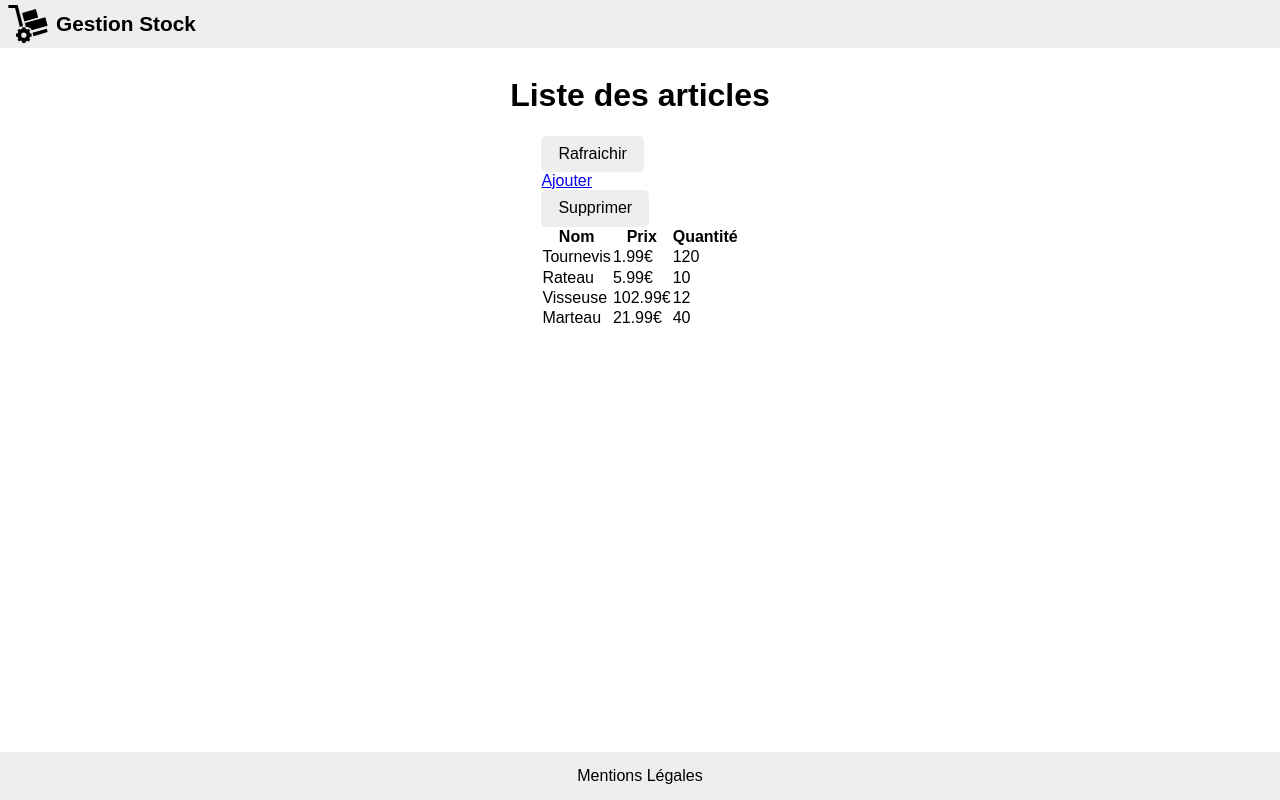
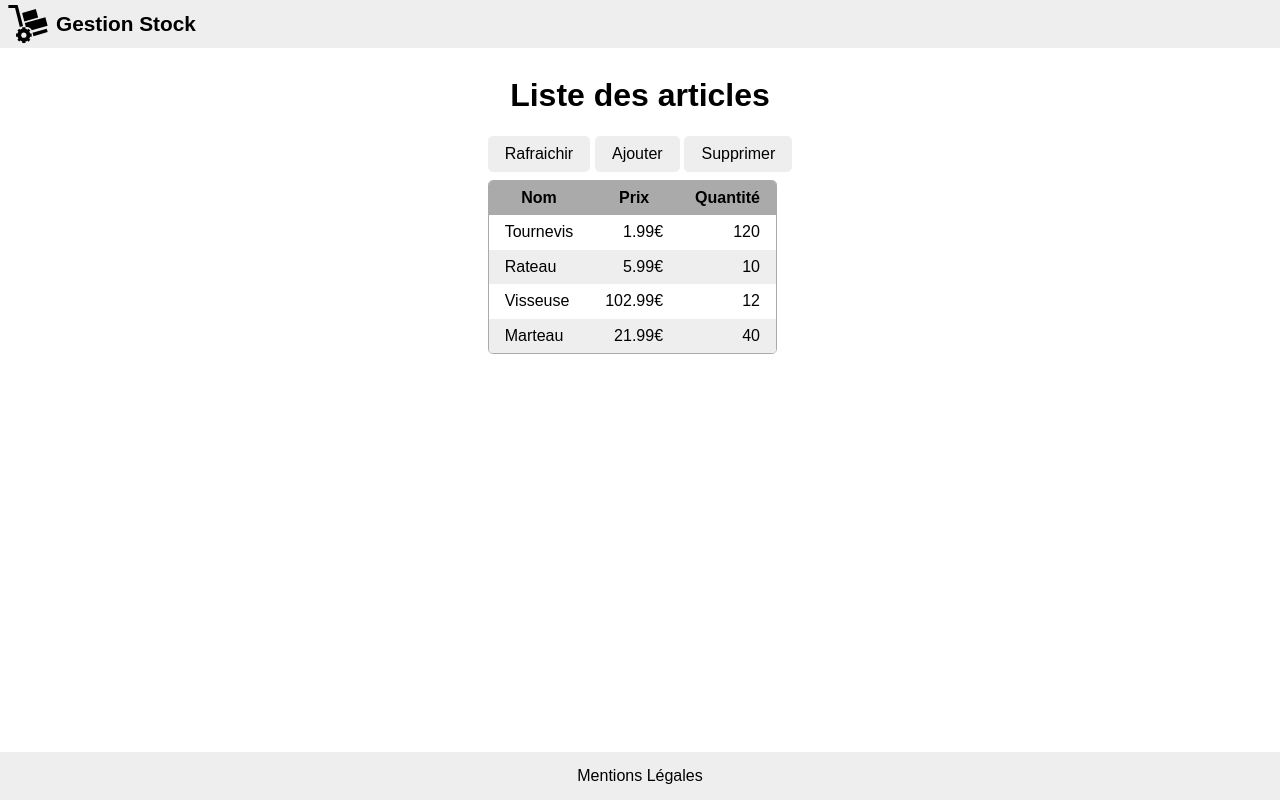
Before and after one commit to the-benito/gestion-stock, an Angular app in the folder front/: page /stock in a window 1280 px wide. Built offline with nearby package versions, Linux system fonts and the light colour scheme.

Commit message:
dev: added css for stock

```diff
--- a/front/src/app/stock/add/add.component.scss
+++ b/front/src/app/stock/add/add.component.scss
@@ -0,0 +1,23 @@
+form {
+  display: flex;
+  flex-flow: column;
+  gap: 0.5em;
+
+  width: 100%;
+  max-width: 25em;
+
+  label {
+    display: flex;
+    flex-flow: column;
+
+    input {
+      border: 0.1em solid #aaa;
+      border-radius: 0.3em;
+      padding: 0.5em 1em;
+    }
+  }
+
+  div.error {
+    height: 3em;
+  }
+}
--- a/front/src/app/stock/stock.component.html
+++ b/front/src/app/stock/stock.component.html
@@ -3,7 +3,7 @@
   <div class="content">
     <nav>
       <button>Rafraichir</button>
-      <a routerLink="add">Ajouter</a>
+      <a routerLink="add" class="button">Ajouter</a>
       <button>Supprimer</button>
     </nav>
     <div class="error">
--- a/front/src/app/stock/stock.component.scss
+++ b/front/src/app/stock/stock.component.scss
@@ -0,0 +1,48 @@
+div.content {
+  display: flex;
+  flex-flow: column;
+  gap: 0.5em;
+
+  nav {
+    display: flex;
+    gap: 0.3em;
+  }
+
+  table {
+    border: 0.1em solid #aaa;
+
+    border-radius: 0.3em;
+    border-collapse: separate;
+    border-spacing: 0;
+    overflow: hidden;
+
+    th,
+    td {
+      padding: 0.5em 1em;
+    }
+
+    thead {
+      background: #aaa;
+    }
+
+    tbody {
+      cursor: pointer;
+      tr:nth-child(even) {
+        background: #eee;
+      }
+
+      tr:hover {
+        background: #ddd;
+      }
+
+      tr.selected {
+        background: #ccc;
+      }
+
+      .price,
+      .qty {
+        text-align: right;
+      }
+    }
+  }
+}
```
